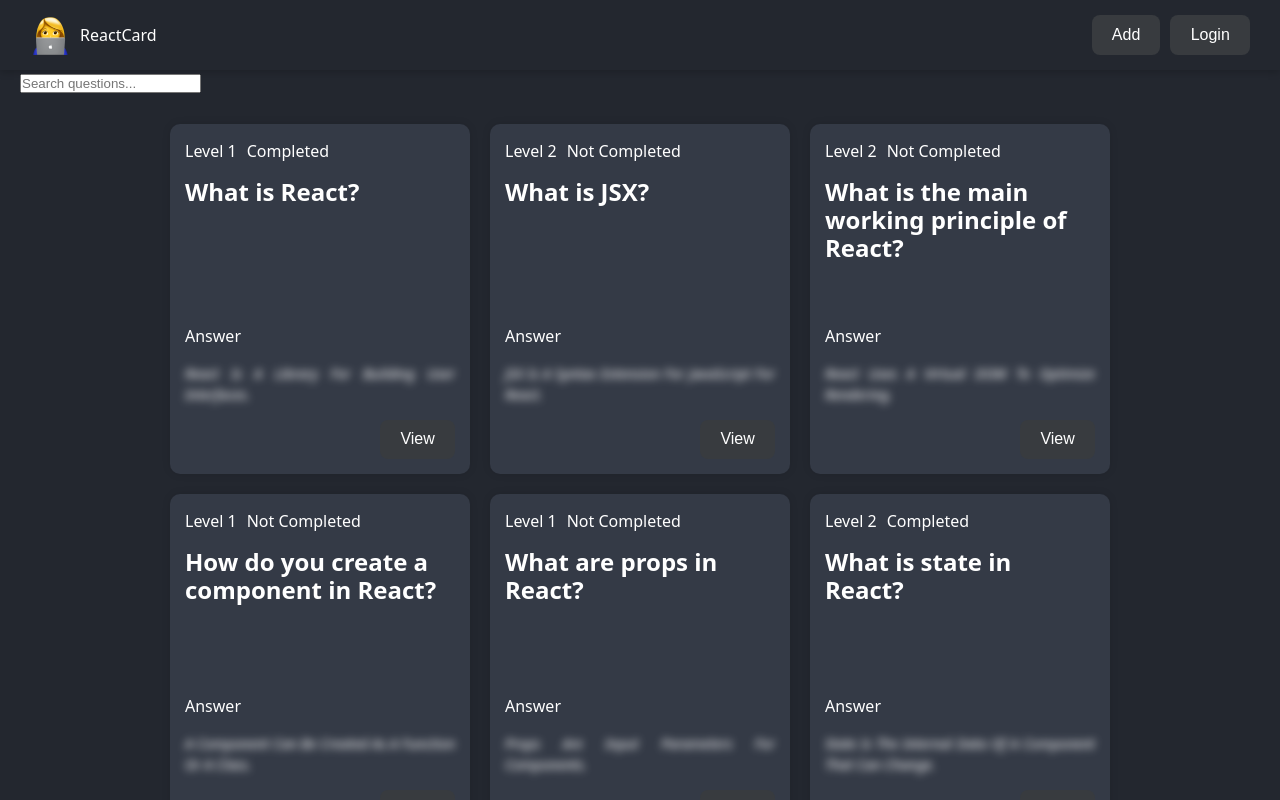
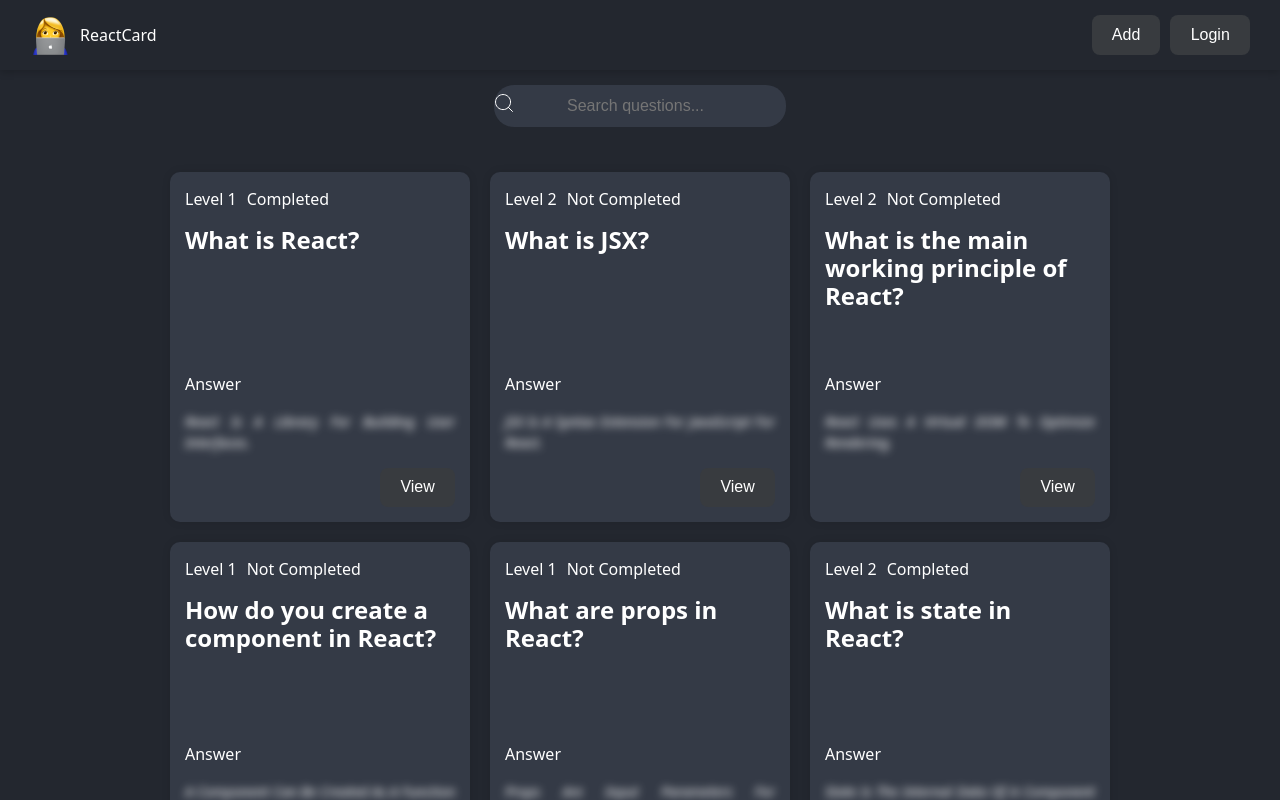
Before and after one commit to Tetiana-Pasichnyk/react-app-course, a React (Vite) app: page / in a window 1280 px wide. Built offline with nearby package versions, Linux system fonts and the light colour scheme; data requests are answered from the project's data file.

Commit message:
icons, searchInput

```diff
--- /dev/null
+++ b/src/components/SearchImput/SearchImput.jsx
@@ -0,0 +1,15 @@
+import React, { useId } from "react";
+import cls from "./SearchImput.module.css";
+import { SearchIcon } from "../icons";
+
+export const SearchImput = ({ value, onChange }) => {
+  const inputId = useId();
+  return (
+    <div className={cls.inputContainer}>
+      <label htmlFor={inputId}>
+        <SearchIcon />
+      </label>
+      <input type="text" id={inputId} value={value} className={cls.input} placeholder="Search questions..." onChange={onChange} />
+    </div>
+  );
+};
--- /dev/null
+++ b/src/components/SearchImput/SearchImput.module.css
@@ -0,0 +1,17 @@
+.inputContainer {
+    display: flex;
+    align-items: center;
+    gap: 8px;
+    border-radius: 20px;
+    background-color: var(--card-bg-color);
+
+}
+.input {
+    flex: 1;
+    padding: 12px 12px 12px 45px;
+    border: none;
+    outline: none;
+    font-size: 16px;
+    background-color: transparent;
+    color: var(--text-color);
+}
--- /dev/null
+++ b/src/components/SearchImput/index.jsx
@@ -0,0 +1 @@
+export { SearchImput } from "./SearchImput";
--- /dev/null
+++ b/src/components/icons.jsx
@@ -0,0 +1,14 @@
+export const SearchIcon = (props) => {
+  return (
+    <svg width="20" height="20" viewBox="0 0 20 20" aria-hidden="true" {...props}>
+      <path
+        d="M14.386 14.386l4.0877 4.0877-4.0877-4.0877c-2.9418 2.9419-7.7115 2.9419-10.6533 0-2.9419-2.9418-2.9419-7.7115 0-10.6533 2.9418-2.9419 7.7115-2.9419 10.6533 0 2.9419 2.9418 2.9419 7.7115 0 10.6533z"
+        stroke="currentColor"
+        fill="none"
+        fillRule="evenodd"
+        strokeLinecap="round"
+        strokeLinejoin="round"
+      ></path>
+    </svg>
+  );
+};
--- a/src/pages/HomePage/HomePage.jsx
+++ b/src/pages/HomePage/HomePage.jsx
@@ -3,6 +3,8 @@
 import { QuestionCardList } from "../../components/QuestionCardList";
 import { Loader } from "../../components/Loader";
 import { useFetch } from "../../hooks/useFetch";
+import cls from "./HomePage.module.css";
+import { SearchImput } from "../../components/SearchImput";
 
 export const HomePage = () => {
   const [questions, setQuestions] = useState([]);
@@ -25,8 +27,9 @@
 
   return (
     <>
-      <input type="text" placeholder="Search questions..." value={searchValue} onChange={searchValueHndler} />
-
+      <div className={cls.controlContainer}>
+        <SearchImput value={searchValue} onChange={searchValueHndler} />
+      </div>
       {isLoading && <Loader />}
       {error && <div>{error}</div>}
       <QuestionCardList cards={questions} />
--- /dev/null
+++ b/src/pages/HomePage/HomePage.module.css
@@ -0,0 +1,10 @@
+.controlContainer{
+    width: 100%;
+    max-width: 80px;
+    margin: 0 auto;
+    padding: 15px 0;
+    display: flex;
+    justify-content: center;
+    align-items: center;
+    gap: 10px
+}
```
